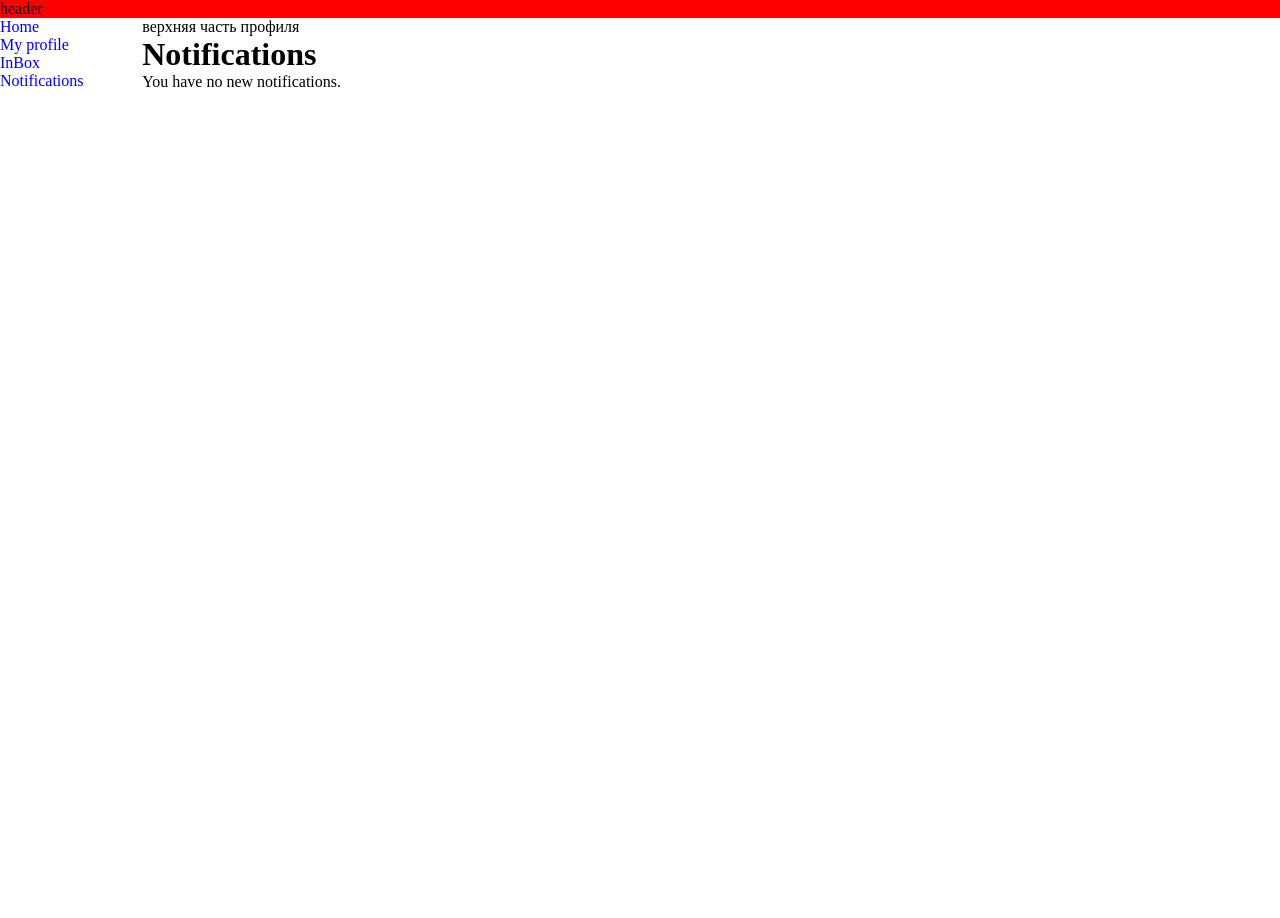
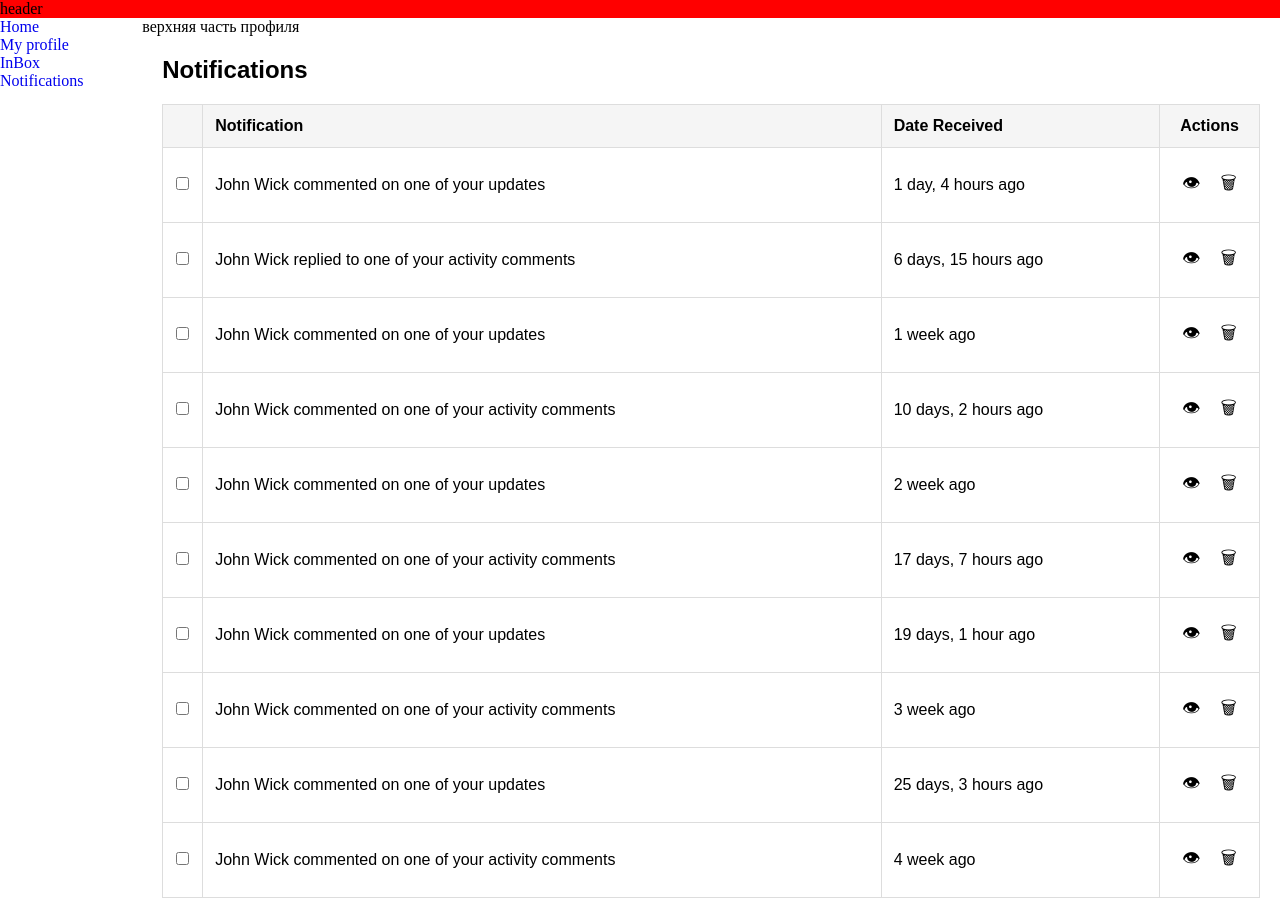
Before and after one commit to nurlan-mehdiyev-dev/social-network, a React (Vite) app: page /profile/notifications in a window 1280 px wide. Before the commit the page ends 800 px from the top, so only its background shows below. Built offline with nearby package versions, Linux system fonts and the light colour scheme.

Commit message:
Добавил компонент Notifications

```diff
--- a/src/App.jsx
+++ b/src/App.jsx
@@ -7,7 +7,7 @@ import Messages from './pages/messages/Messages'
 import NotFoundPage from './pages/notFoundPage/NotFoundPage'
 import Profile from './pages/profile/Profile'
 import ProfileLayout from './components/profile-layout/ProfileLayout'
-import Notifications from './pages/notifications/Notifications'
+import Notifications from './components/notifications/Notifications'
 
 
 function App() {
--- /dev/null
+++ b/src/components/notifications/Notifications.jsx
@@ -0,0 +1,90 @@
+import styles from "./notifications.module.scss"
+
+const notifications = [
+    {
+        id: 1,
+        message: 'John Wick commented on one of your updates',
+        date: '1 day, 4 hours ago',
+    },
+    {
+        id: 2,
+        message: 'John Wick replied to one of your activity comments',
+        date: '6 days, 15 hours ago',
+    },
+    {
+        id: 3,
+        message: 'John Wick commented on one of your updates',
+        date: '1 week ago',
+    },
+    {
+        id: 4,
+        message: 'John Wick commented on one of your activity comments',
+        date: '10 days, 2 hours ago',
+    },
+    {
+        id: 5,
+        message: 'John Wick commented on one of your updates',
+        date: '2 week ago',
+    },
+    {
+        id: 6,
+        message: 'John Wick commented on one of your activity comments',
+        date: '17 days, 7 hours ago',
+    },
+    {
+        id: 7,
+        message: 'John Wick commented on one of your updates',
+        date: '19 days, 1 hour ago',
+    },
+    {
+        id: 8,
+        message: 'John Wick commented on one of your activity comments',
+        date: '3 week ago',
+    },
+    {
+        id: 9,
+        message: 'John Wick commented on one of your updates',
+        date: '25 days, 3 hours ago',
+    },
+    {
+        id: 10,
+        message: 'John Wick commented on one of your activity comments',
+        date: '4 week ago',
+    },
+
+];
+
+export default function Notifications() {
+
+    return (
+        <div className={styles.notificationsContainer}>
+            <h2 className={styles.title}>Notifications</h2>
+            <table className={styles.table}>
+                <thead>
+                    <tr>
+                        <th></th>
+                        <th>Notification</th>
+                        <th>Date Received</th>
+                        <th>Actions</th>
+                    </tr>
+                </thead>
+                <tbody>
+                    {notifications.map((note) => (
+                        <tr key={note.id}>
+                            <td><input type="checkbox" /></td>
+                            <td>{note.message}</td>
+                            <td>{note.date}</td>
+                            <td>
+                                <button title="View">👁</button>
+                                <button title="Delete">🗑</button>
+                            </td>
+
+                        </tr>
+                    ))}
+                </tbody>
+            </table>
+
+        </div>
+    )
+
+}
--- /dev/null
+++ b/src/components/notifications/notifications.module.scss
@@ -0,0 +1,47 @@
+.notificationsContainer {
+  padding: 20px;
+  background-color: #fff;
+  border-radius: 8px;
+  font-family: Arial, sans-serif;
+}
+
+.title {
+  margin-bottom: 20px;
+  font-size: 24px;
+}
+
+.table {
+  width: 100%;
+  border-collapse: collapse;
+}
+
+.table thead {
+  background-color: #f5f5f5;
+}
+
+.table th,
+.table td {
+  padding: 12px;
+  border: 1px solid #ddd;
+  text-align: left;
+}
+
+.table th:first-child,
+.table td:first-child {
+  width: 40px;
+  text-align: center;
+}
+
+.table th:last-child,
+.table td:last-child {
+  width: 100px;
+  text-align: center;
+}
+
+button {
+  background: none;
+  border: none;
+  cursor: pointer;
+  font-size: 18px;
+  margin: 10px;
+}
```
